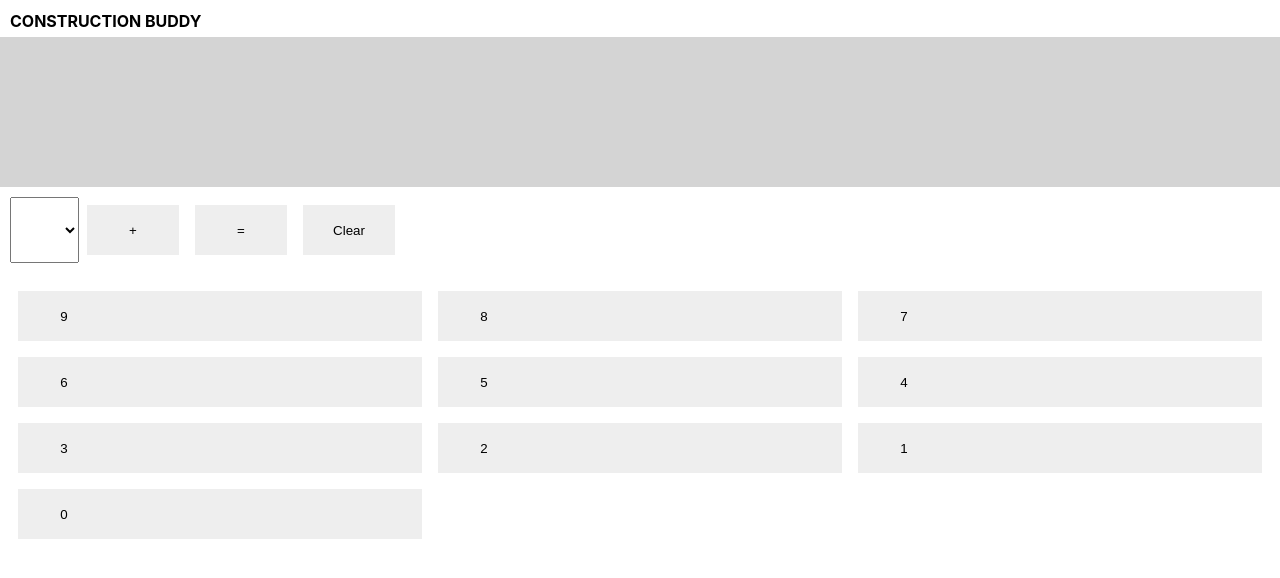
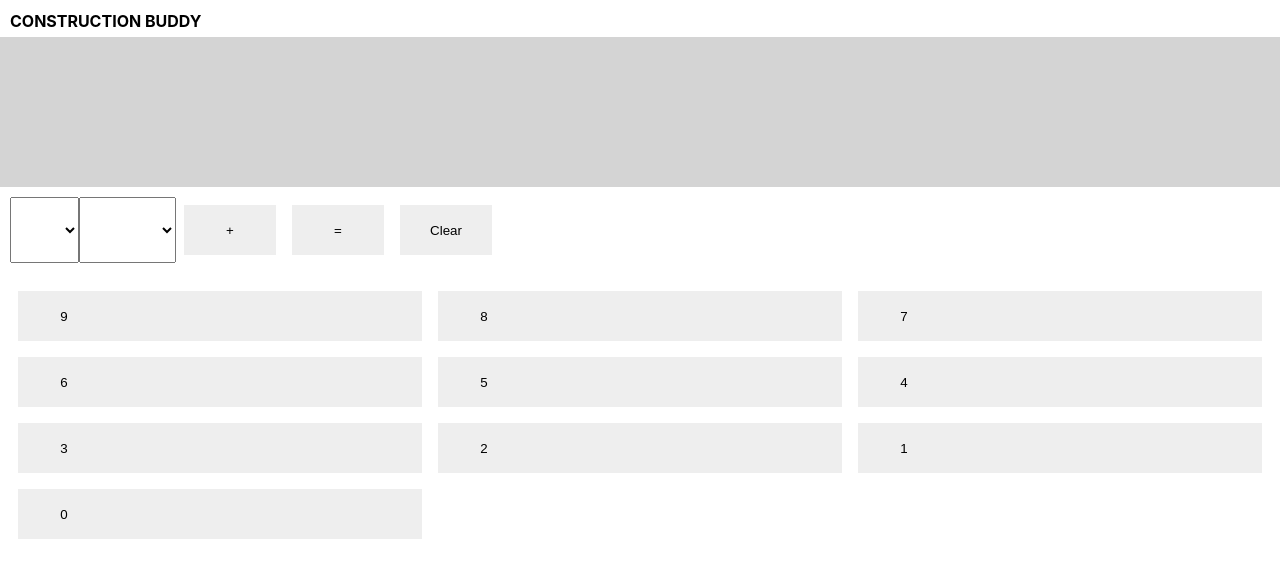
Before and after one commit to nategraves/construction-buddy, a React (Create React App) app: page / in a window 1280 px wide. Shown: the top 578 px of the page. Built offline with nearby package versions, Linux system fonts and the light colour scheme.

Commit message:
Adding more imperial

```diff
--- a/src/components/Buttons/Dimensions/Imperial/Fractional.tsx
+++ b/src/components/Buttons/Dimensions/Imperial/Fractional.tsx
@@ -1,21 +1,18 @@
 import React, { useContext } from "react";
 
 import { ValueContext } from "../../../../contexts";
-import { ImperialValue, Units } from "../../../../types";
 import { isImperial } from "../../../../utils/types";
 import { Button } from "../../Button";
 
 export function Fractional() {
-  const { input, setInput, setStored, setUnits, stored } =
-    useContext(ValueContext);
+  const { input, setInput, setStored, stored } = useContext(ValueContext);
 
   const handleClick = () => {
     if (input != null) {
       if (isImperial(stored)) {
-        const newStored: ImperialValue = { ...stored, n: input };
-        setStored(newStored);
+        setStored({ ...stored, n: input });
       } else {
-        setUnits(Units.imperial);
+        setStored({ ft: undefined, ins: undefined, n: input });
       }
 
       setInput(null);
--- a/src/components/Buttons/Dimensions/Imperial/Inches.tsx
+++ b/src/components/Buttons/Dimensions/Imperial/Inches.tsx
@@ -1,28 +1,22 @@
-import React from "react";
-// import { useIsImperial } from "utils/types";
+import React, { useContext } from "react";
+import { isImperial } from "utils/types";
 
-// import { ValueContext } from "../../../contexts";
-// import { Units } from "../../../types";
+import { ValueContext } from "../../../../contexts";
 import { Button } from "../../Button";
 
 export function Inches() {
-  // const { input, stored, setInput, setStored, setUnits } =
-  //   useContext(ValueContext);
-
-  // const isImperial = useIsImperial();
+  const { input, stored, setInput, setStored } = useContext(ValueContext);
 
   const handleClick = () => {
-    throw new Error("Implement");
-    // if (input != null) {
-    //   if (isImperial) {
-    //     setStored(stored ?? 0 + input);
-    //   } else {
-    //     setUnits(Units.imperial);
-    //     setStored(input);
-    //   }
+    if (input != null) {
+      if (isImperial(stored)) {
+        setStored({ ...stored, ins: input });
+      } else {
+        setStored({ ft: undefined, ins: input, n: undefined });
+      }
 
-    //   setInput(null);
-    // }
+      setInput(null);
+    }
   };
 
   return <Button onClick={() => handleClick()}>Inches</Button>;
--- /dev/null
+++ b/src/components/Buttons/Functions/SelectRoles.tsx
@@ -0,0 +1,34 @@
+import React, { ChangeEvent, useContext } from "react";
+import { Resolution } from "types";
+
+import { ValueContext } from "../../../contexts";
+
+export const SelectRoles = () => {
+  const { resolution, setResolution } = useContext(ValueContext);
+
+  const handleChange = (value: Maybe<Resolution>) => {
+    if (value != null) {
+      setResolution(value);
+    }
+  };
+
+  return (
+    <select
+      onChange={(event: ChangeEvent<HTMLSelectElement>) =>
+        handleChange(
+          event.target.value === ""
+            ? undefined
+            : (event.target.value as unknown as Resolution)
+        )
+      }
+      value={resolution}
+    >
+      <option value="" key="0"></option>
+      {Object.keys(Resolution).map((resolution) => (
+        <option value={resolution} key={resolution}>
+          {resolution}
+        </option>
+      ))}
+    </select>
+  );
+};
--- a/src/components/Buttons/Functions/index.ts
+++ b/src/components/Buttons/Functions/index.ts
@@ -7,4 +7,5 @@ export * from "../Dimensions/Imperial/Fractional";
 export * from "../Dimensions/Imperial/Inches";
 export * from "../Dimensions/Metric/Meters";
 export * from "../Dimensions/Metric/Millimeters";
+export * from "./SelectRoles";
 export * from "./SelectUnits";
--- a/src/components/Targets.tsx
+++ b/src/components/Targets.tsx
@@ -12,6 +12,7 @@ import {
   Meters,
   Millimeters,
   Equals,
+  SelectRoles,
   SelectUnits,
 } from "./Buttons/Functions";
 
@@ -32,6 +33,7 @@ export const Targets = () => {
       }}
     >
       <SelectUnits />
+      <SelectRoles />
       <Add />
       <Equals />
       <Clear />
--- a/src/utils/types.ts
+++ b/src/utils/types.ts
@@ -18,8 +18,8 @@ export function useIsMetric(): boolean {
   return units === Units.metric;
 }
 
-export function isImperial(value: Value): value is ImperialValue {
-  if (typeof value === "number") {
+export function isImperial(value: Maybe<Value>): value is ImperialValue {
+  if (value == null || typeof value === "number") {
     return false;
   }
 
```
